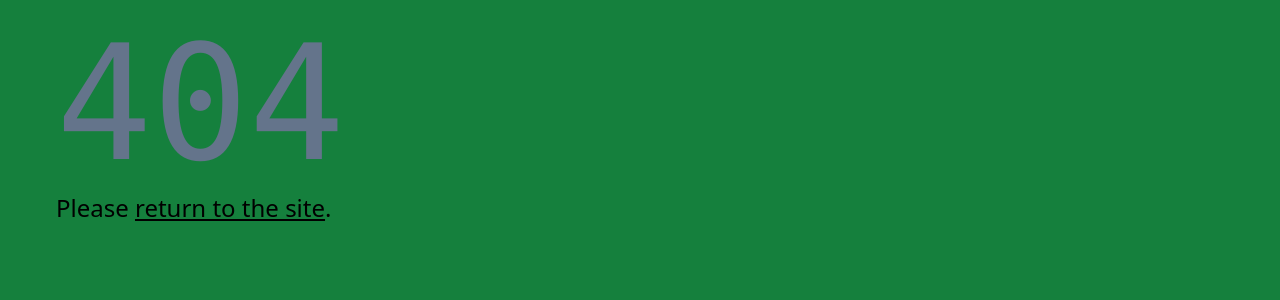
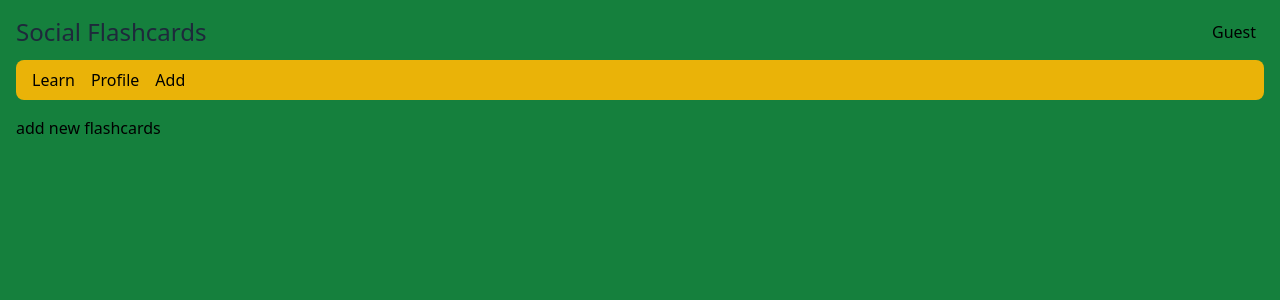
Before and after one commit to Underground-Learning-Club/soflash, a React (Vite) app: page /add in a window 1280 px wide. Before the commit this address had no page. Shown: the top 300 px of the page. Built offline with nearby package versions, Linux system fonts and the light colour scheme.

Commit message:
added empty page

```diff
--- a/src/AppRouter.tsx
+++ b/src/AppRouter.tsx
@@ -3,6 +3,7 @@ import App from "./App";
 import { Page404 } from "./pages/Page404";
 import { PageLearn } from "./pages/PageLearn";
 import { PageProfile } from "./pages/PageProfile";
+import { PageAdd } from "./pages/PageAdd";
 
 export const router = createBrowserRouter([
 	{
@@ -19,6 +20,10 @@ export const router = createBrowserRouter([
 				element: <PageProfile />,
 			},
 			{
+				path: "add",
+				element: <PageAdd />,
+			},
+			{
 				path: "/",
 				element: <Navigate to="/learn" replace />,
 			},
--- a/src/components/Nav.tsx
+++ b/src/components/Nav.tsx
@@ -5,6 +5,7 @@ export const Nav = () => {
 		<ul className="flex gap-4 bg-yellow-500 px-4 py-2 content rounded-lg">
 			<li><NavLink to="/learn">Learn</NavLink></li>
 			<li><NavLink to="/profile">Profile</NavLink></li>
+			<li><NavLink to="/add">Add</NavLink></li>
 		</ul>
 	</nav>;
 };
--- /dev/null
+++ b/src/pages/PageAdd.tsx
@@ -0,0 +1,12 @@
+import { useContext } from "react";
+import { AppContext } from "../AppContext";
+
+export const PageAdd = () => {
+	const { appData } = useContext(AppContext);
+
+	return (
+		<section className="pt-4">
+			<p>add new flashcards</p>
+		</section>
+	);
+};
```
Also changed, not shown: dev/notes.txt.
